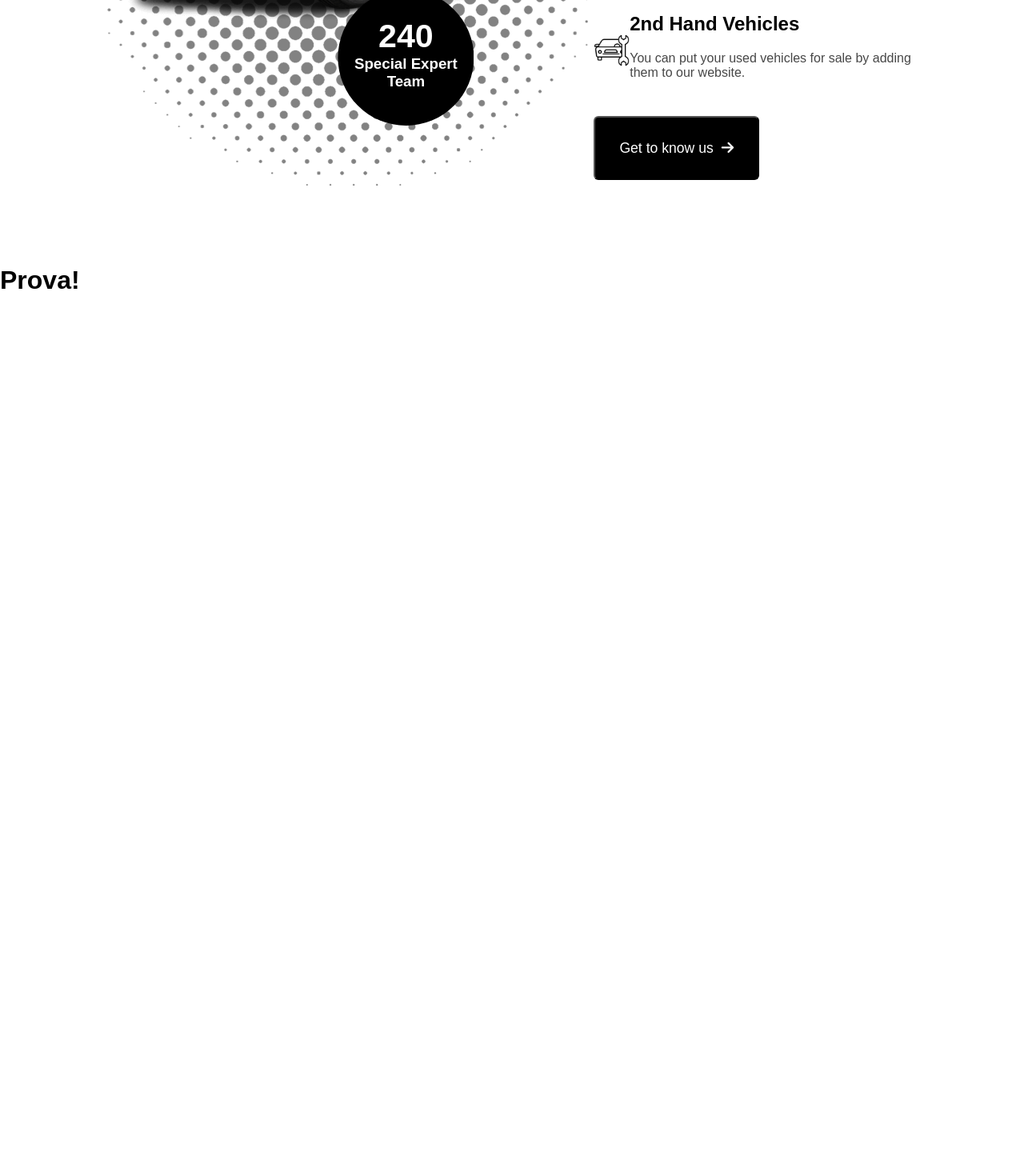
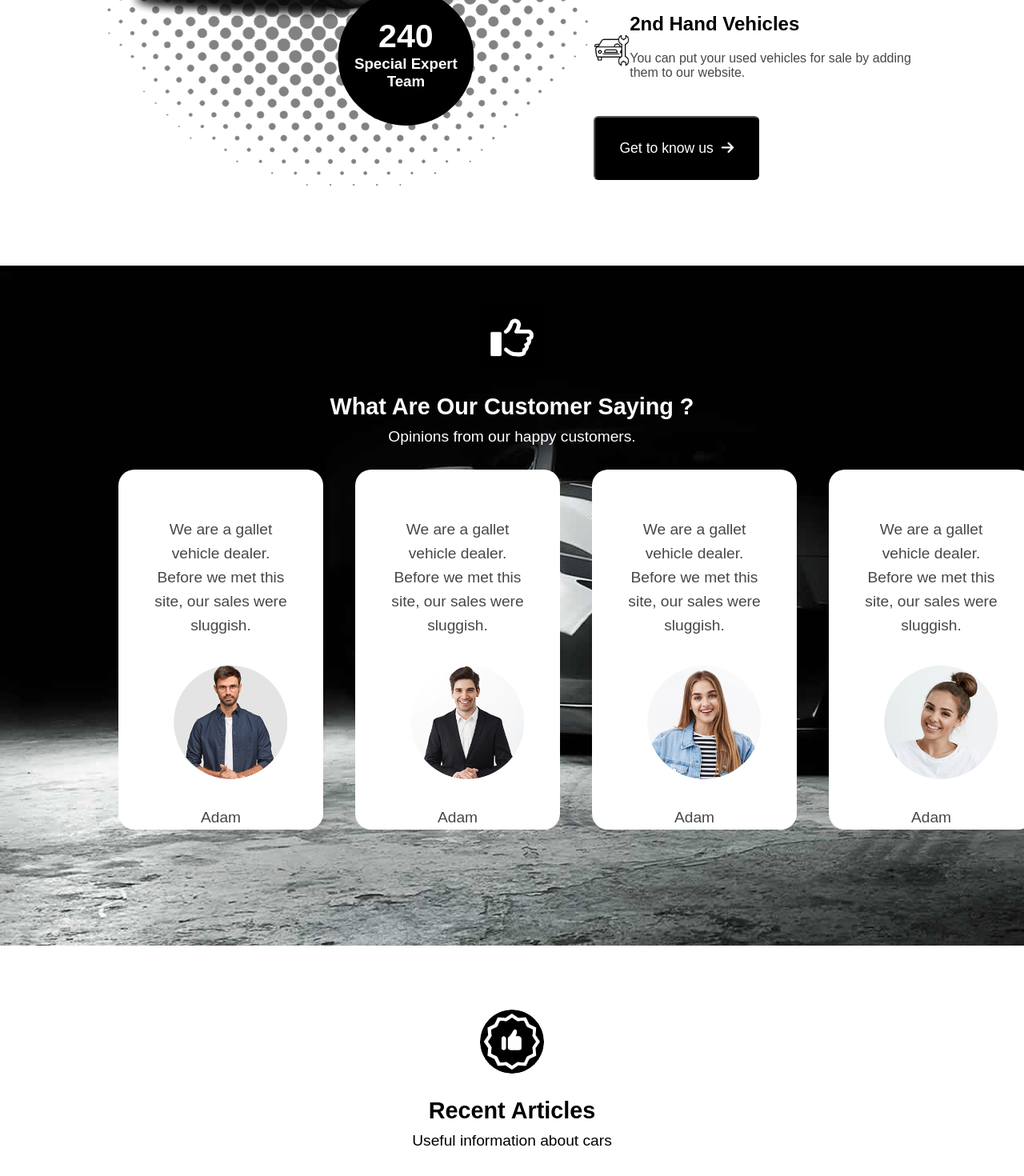
Before and after one commit to LucaDalRi/proj-html-vuejs, a Vue app: page / in a window 1280 px wide. Shown: the part 2758-4228 px from the top of the page at 80% size. Before the commit the page ends 3127 px from the top, so only its background shows below. Built offline with nearby package versions, Linux system fonts and the light colour scheme.

Commit message:
Section 3 completata

```diff
--- a/src/components/Main/MainApp.vue
+++ b/src/components/Main/MainApp.vue
@@ -20,6 +20,7 @@ export default {
   <MainSection1 />
   <MainSection2 />
   <MainSection3 />
+  <MainSection4 />
 
 </template>
 
--- a/src/components/Main/MainSection3.vue
+++ b/src/components/Main/MainSection3.vue
@@ -6,14 +6,129 @@ export default {
 
 <template>
 
-  <div>
-    <h1>
-      Prova!
-    </h1>
+  <div class="containerSection3">
+    <div class="containerTop">
+      <div class="containerIcona">
+        <img src="../../assets/thumbsUp.png" alt="Thumbs up Icon">
+      </div>
+      <div>
+        <h2>
+          What Are Our Customer Saying ?
+        </h2>
+        <p>
+          Opinions from our happy customers.
+        </p>
+      </div>
+    </div>
+    <div class="containerCards">
+      <div class="card">
+        <p>
+          We are a gallet vehicle dealer. Before we met this site, our sales were sluggish.
+        </p>
+        <div class="imgComments">
+          <img src="../../assets/man1.png" alt="">
+        </div>
+        <p>
+          Adam
+        </p>
+      </div>
+      <div class="card">
+        <p>
+          We are a gallet vehicle dealer. Before we met this site, our sales were sluggish.
+        </p>
+        <div class="imgComments">
+          <img src="../../assets/man2.png" alt="">
+        </div>
+        <p>
+          Adam
+        </p>
+      </div>
+      <div class="card">
+        <p>
+          We are a gallet vehicle dealer. Before we met this site, our sales were sluggish.
+        </p>
+        <div class="imgComments">
+          <img src="../../assets/testimonial2-1.png" alt="">
+        </div>
+        <p>
+          Adam
+        </p>
+      </div>
+      <div class="card">
+        <p>
+          We are a gallet vehicle dealer. Before we met this site, our sales were sluggish.
+        </p>
+        <div class="imgComments">
+          <img src="../../assets/testimonial4-1.png" alt="">
+        </div>
+        <p>
+          Adam
+        </p>
+      </div>
+    </div>
   </div>
 
 </template>
 
 <style lang="scss" scoped>
+.containerSection3 {
+  height: 850px;
+  width: 100%;
+  background-image: url(../../assets/comment-bg-autocar.jpg);
 
+  .containerTop {
+    width: 40%;
+    margin: 0 auto;
+    color: white;
+    text-align: center;
+    font-size: 1.2rem;
+    padding-top: 50px;
+
+    .containerIcona {
+      display: flex;
+      justify-content: center;
+      height: 80px;
+      margin-bottom: 30px;
+    }
+
+    h2 {
+      margin-bottom: 10px;
+    }
+  }
+
+  .containerCards {
+    height: 450px;
+    width: 80%;
+    display: flex;
+    margin: 0 auto;
+    margin-top: 30px;
+
+    .card {
+      width: calc(100% / 4);
+      background-color: #ffffff;
+      padding: 60px 40px;
+      line-height: 30px;
+      font-size: 1.2rem;
+      color: #474747;
+      text-align: center;
+      border-radius: 20px;
+      margin: 0px 20px;
+
+      .imgComments {
+        height: 150px;
+        width: 200px;
+        margin: 0 auto;
+        margin-top: 30px;
+        display: flex;
+        justify-content: center;
+        margin-bottom: 30px;
+
+        img {
+          height: 100%;
+
+        }
+      }
+    }
+  }
+}
 </style>
--- a/src/components/Main/MainSection4.vue
+++ b/src/components/Main/MainSection4.vue
@@ -6,14 +6,48 @@ export default {
 
 <template>
 
-  <div>
-    <h1>
-      Prova!
-    </h1>
+  <div class="containerSection4">
+    <div class="containerTop">
+      <div class="containerIcona">
+        <img src="../../assets/thumbsUp2.png" alt="Thumbs up Icon">
+      </div>
+      <div>
+        <h2>
+          Recent Articles
+        </h2>
+        <p>
+          Useful information about cars
+        </p>
+      </div>
+    </div>
   </div>
 
 </template>
 
 <style lang="scss" scoped>
+.containerSection4 {
+  height: 850px;
+  width: 100%;
+  padding-top: 30px;
 
+  .containerTop {
+    width: 40%;
+    margin: 0 auto;
+    text-align: center;
+    font-size: 1.2rem;
+    padding-top: 50px;
+
+    .containerIcona {
+      display: flex;
+      justify-content: center;
+      height: 80px;
+      margin-bottom: 30px;
+      clip-path: circle();
+    }
+
+    h2 {
+      margin-bottom: 10px;
+    }
+  }
+}
 </style>
```
Also changed, not shown: src/assets/thumbsUp.png (added), src/assets/thumbsUp2.png (added).
